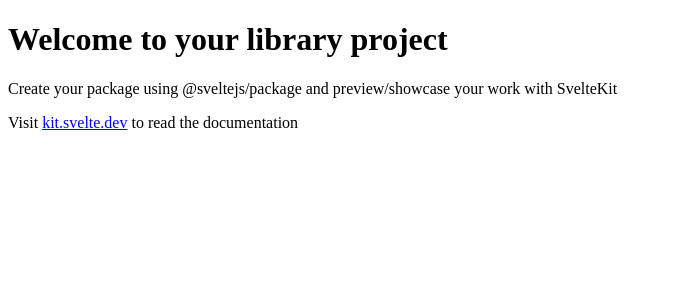
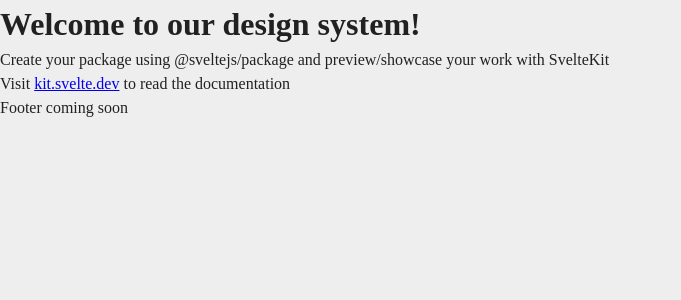
Before and after one commit to dejanvasic85/design, a SvelteKit app: page / in a window 1280 px wide. Shown: the top 300 px of the page, without its empty margins (0-681 px from the left). Built offline with nearby package versions, Linux system fonts and the light colour scheme.

Commit message:
Adding some basic colours and css reset

```diff
--- a/src/app.html
+++ b/src/app.html
@@ -1,5 +1,5 @@
 <!doctype html>
-<html lang="en">
+<html lang="en-au">
 	<head>
 		<meta charset="utf-8" />
 		<link rel="icon" href="%sveltekit.assets%/favicon.png" />
--- /dev/null
+++ b/src/reset.css
@@ -0,0 +1,47 @@
+/*
+  1. Use a more-intuitive box-sizing model.
+*/
+*, *::before, *::after {
+  box-sizing: border-box;
+}
+/*
+  2. Remove default margin
+*/
+* {
+  margin: 0;
+	padding: 0;
+}
+/*
+  Typographic tweaks!
+  3. Add accessible line-height
+  4. Improve text rendering
+*/
+body {
+  line-height: 1.5;
+  -webkit-font-smoothing: antialiased;
+}
+/*
+  5. Improve media defaults
+*/
+img, picture, video, canvas, svg {
+  display: block;
+  max-width: 100%;
+}
+/*
+  6. Remove built-in form typography styles
+*/
+input, button, textarea, select {
+  font: inherit;
+}
+/*
+  7. Avoid text overflows
+*/
+p, h1, h2, h3, h4, h5, h6 {
+  overflow-wrap: break-word;
+}
+/*
+  8. Create a root stacking context
+*/
+#root, #__next {
+  isolation: isolate;
+}
--- /dev/null
+++ b/src/routes/+layout.svelte
@@ -0,0 +1,12 @@
+<script>
+	import '../reset.css';
+	import '../style.css';
+</script>
+
+<div>
+	<main>
+		<slot />
+	</main>
+
+	<footer>Footer coming soon</footer>
+</div>
--- a/src/routes/+page.svelte
+++ b/src/routes/+page.svelte
@@ -1,3 +1,3 @@
-<h1>Welcome to your library project</h1>
+<h1>Welcome to our design system!</h1>
 <p>Create your package using @sveltejs/package and preview/showcase your work with SvelteKit</p>
 <p>Visit <a href="https://kit.svelte.dev">kit.svelte.dev</a> to read the documentation</p>
--- /dev/null
+++ b/src/style.css
@@ -0,0 +1,76 @@
+:root {
+	/* Base colours */
+	--blue-100: #dfe5fd;
+	--blue-200: #c0cbfc;
+	--blue-300: #9eaef7;
+	--blue-400: #8496f0;
+	--blue-500: #5d71e7;
+	--blue-600: #4354c6;
+	--blue-700: #2e3ca6;
+	--blue-800: #1d2885;
+	--blue-900: #11196e;
+
+	--green-100: #e7fbd8;
+	--green-200: #cbf8b3;
+	--green-300: #a4ec89;
+	--green-400: #7dd967;
+	--green-500: #49c13a;
+	--green-600: #2ea52a;
+	--green-700: #1d8a22;
+	--green-800: #126f1e;
+	--green-900: #0b5c1c;
+
+	--cyan-100: #e0f8ff;
+	--cyan-200: #c1eeff;
+	--cyan-300: #a3e0ff;
+	--cyan-400: #8cd3ff;
+	--cyan-500: #66bcff;
+	--cyan-600: #4a93db;
+	--cyan-700: #336fb7;
+	--cyan-800: #204e93;
+	--cyan-900: #13367a;
+
+	--yellow-100: #fff5d9;
+	--yellow-200: #ffe8b4;
+	--yellow-300: #ffd88e;
+	--yellow-400: #ffc872;
+	--yellow-500: #ffae44;
+	--yellow-600: #db8a31;
+	--yellow-700: #b76922;
+	--yellow-800: #934c15;
+	--yellow-900: #7a370d;
+
+	--red-100: #ffe8db;
+	--red-200: #ffcbb7;
+	--red-300: #ffa793;
+	--red-400: #ff8678;
+	--red-500: #ff4f4c;
+	--red-600: #db3742;
+	--red-700: #b7263c;
+	--red-800: #931835;
+	--red-900: #7a0e31;
+
+	--gray-100: #f5f5f5;
+	--gray-200: #eeeeee;
+	--gray-300: #e0e0e0;
+	--gray-400: #bdbdbd;
+	--gray-500: #9e9e9e;
+	--gray-600: #757575;
+	--gray-700: #616161;
+	--gray-800: #424242;
+	--gray-900: #212121;
+
+	/* Colour intentions */
+	--primary: var(--blue-500);
+	--text-color: var(--gray-900);
+}
+
+body {
+	background-color: var(--gray-200);
+	color: var(--text-color);
+}
+
+.dark {
+	background-color: var(--gray-900);
+	color: var(--gray-100);
+}
```
